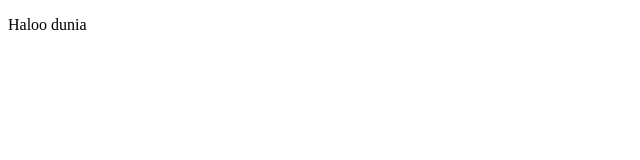
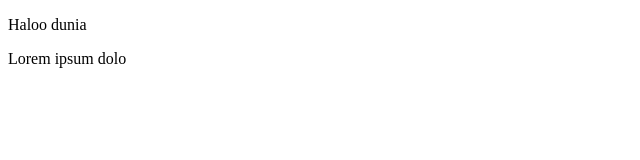
Before and after one commit to auliadcp/repo-pertama, a plain HTML site: page index.html in a window 1280 px wide. Shown: the whole page, without its empty margins (0-640 px from the left). Drawn offline with Linux system fonts and the light colour scheme.

Commit message:
tambah lorem

```diff
--- a/index.html
+++ b/index.html
@@ -10,6 +10,8 @@
 
 <body>
     <p>Haloo dunia</p>
+    <!-- make a lorem -->
+    <p>Lorem ipsum dolo</p>
 </body>
 
 </html>
```
